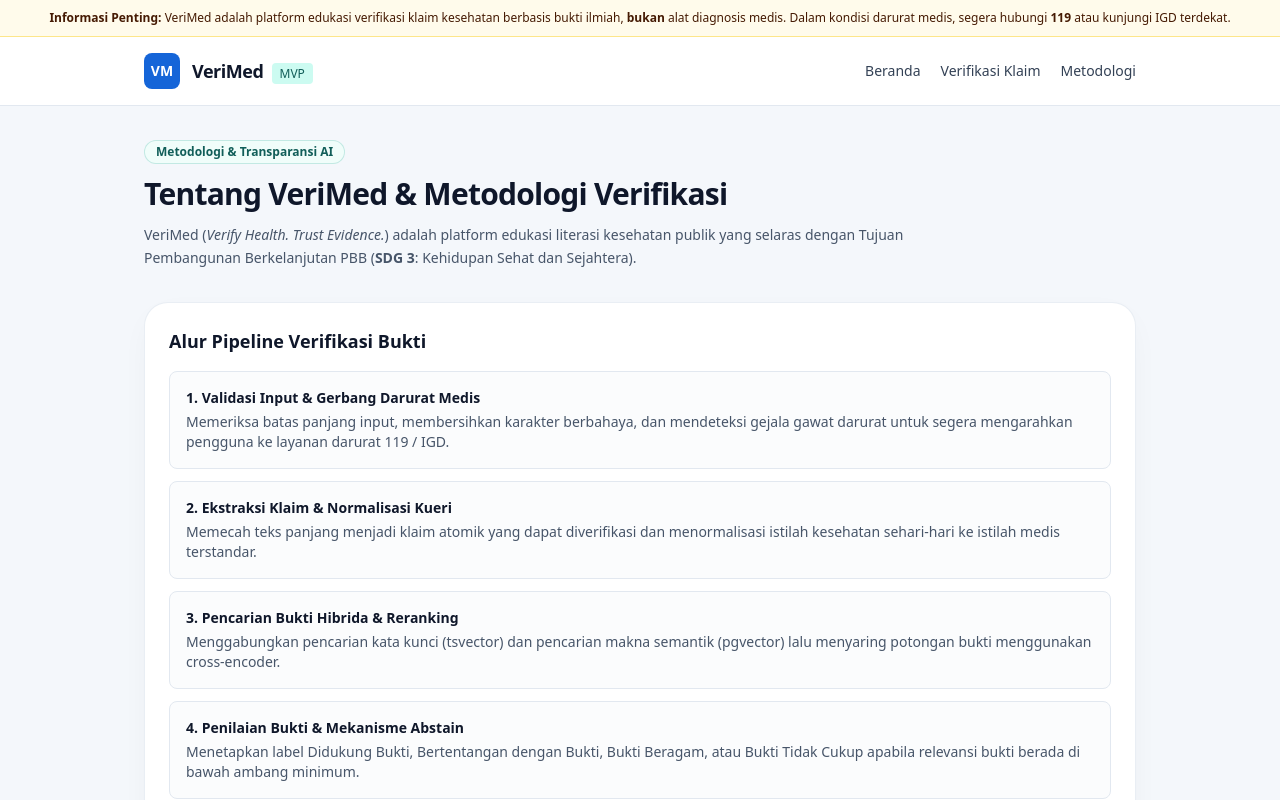
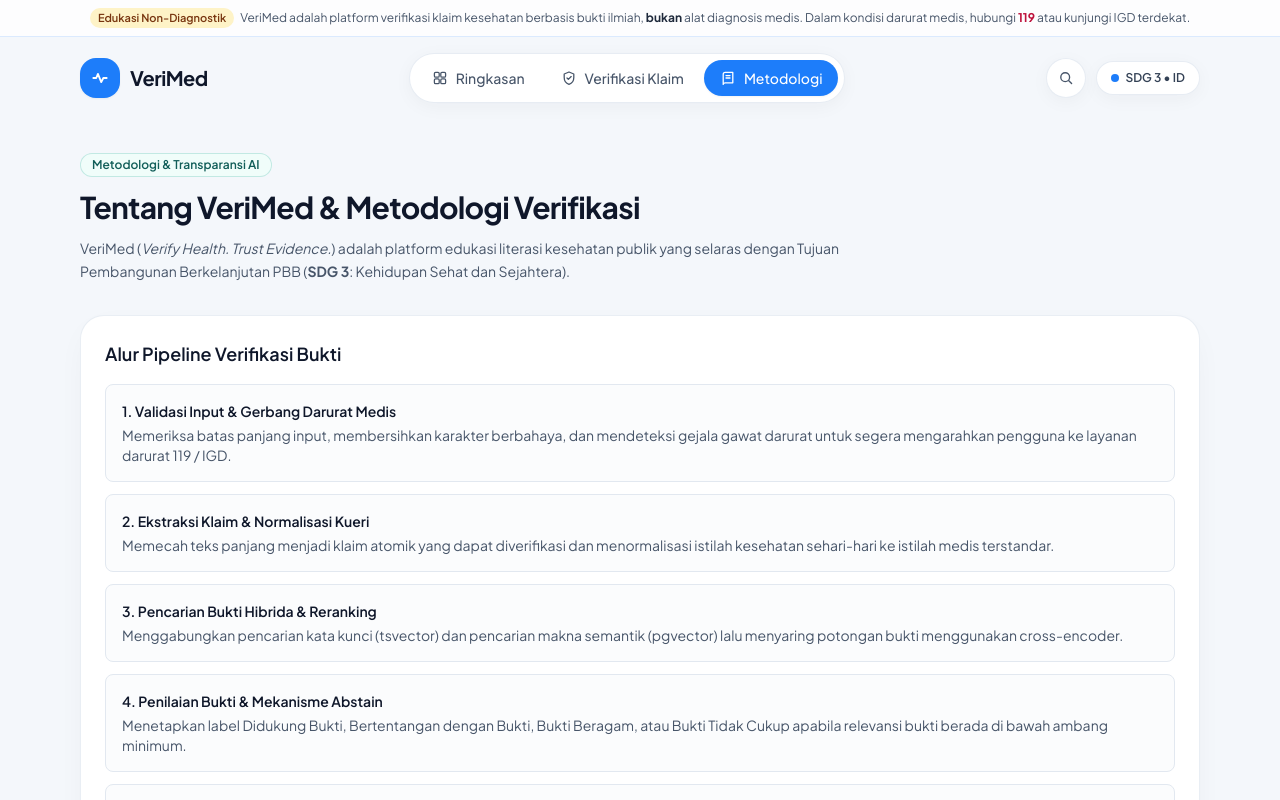
Before and after one commit to Figoalghfrii/verimed-ai, a Next.js app in the folder apps/web/: page /about in a window 1280 px wide. Shown: the top 800 px of the page. Built offline with nearby package versions, Linux system fonts and the light colour scheme.

Commit message:
feat(web): add floating pill navigation bar and clinical canvas layout

```diff
--- a/apps/web/src/app/layout.tsx
+++ b/apps/web/src/app/layout.tsx
@@ -1,9 +1,16 @@
 import type { Metadata } from "next";
-import Link from "next/link";
+import { Plus_Jakarta_Sans } from "next/font/google";
 import React from "react";
 import "./globals.css";
+import { MedicalDisclaimerBanner } from "@/components/layout/medical-disclaimer-banner";
+import { TopNavbar } from "@/components/layout/top-navbar";
 import { AppQueryProvider } from "@/components/providers/query-provider";
-import { MedicalDisclaimerBanner } from "@/components/layout/medical-disclaimer-banner";
+
+const plusJakartaSans = Plus_Jakarta_Sans({
+  subsets: ["latin"],
+  weight: ["400", "500", "600", "700"],
+  display: "swap",
+});
 
 export const metadata: Metadata = {
   title: "VeriMed — Verify Health. Trust Evidence.",
@@ -17,56 +24,20 @@ export default function RootLayout({
   children: React.ReactNode;
 }) {
   return (
-    <html lang="id">
-      <body className="min-h-screen flex flex-col">
+    <html lang="id" className={plusJakartaSans.className}>
+      <body className="min-h-screen flex flex-col bg-canvas text-slate-900">
         <MedicalDisclaimerBanner />
-        <header className="border-b border-slate-200 bg-white">
-          <div className="mx-auto flex max-w-5xl flex-wrap items-center justify-between gap-4 px-4 py-4">
-            <Link href="/" className="flex items-center gap-3">
-              <span className="inline-flex h-9 w-9 items-center justify-center rounded-lg bg-brand-700 text-sm font-bold text-white">
-                VM
-              </span>
-              <div>
-                <span className="text-lg font-bold tracking-tight text-slate-900">
-                  VeriMed
-                </span>
-                <span className="ml-2 rounded bg-teal-100 px-2 py-0.5 text-xs font-medium text-teal-800">
-                  MVP
-                </span>
-              </div>
-            </Link>
-            <nav aria-label="Navigasi Utama" className="flex items-center gap-5">
-              <Link
-                href="/"
-                className="text-sm font-medium text-slate-700 transition hover:text-brand-700"
-              >
-                Beranda
-              </Link>
-              <Link
-                href="/verify"
-                className="text-sm font-medium text-slate-700 transition hover:text-brand-700"
-              >
-                Verifikasi Klaim
-              </Link>
-              <Link
-                href="/about"
-                className="text-sm font-medium text-slate-700 transition hover:text-brand-700"
-              >
-                Metodologi
-              </Link>
-            </nav>
-          </div>
-        </header>
+        <TopNavbar />
         <AppQueryProvider>
-          <main className="mx-auto w-full max-w-5xl flex-1 px-4 py-8">
+          <main className="mx-auto w-full max-w-6xl flex-1 px-4 py-6 sm:py-8">
             {children}
           </main>
         </AppQueryProvider>
-        <footer className="border-t border-slate-200 bg-white py-6 text-center text-xs text-slate-500">
-          <div className="mx-auto max-w-5xl px-4">
-            VeriMed (verimed-ai) — Platform Edukasi Verifikasi Klaim Kesehatan
-            Berbasis Bukti. Mendukung Tujuan Pembangunan Berkelanjutan PBB (SDG
-            3: Kehidupan Sehat dan Sejahtera).
+        <footer className="border-t border-slate-200/70 bg-white/80 py-6 text-center text-xs text-slate-500">
+          <div className="mx-auto max-w-6xl px-4">
+            VeriMed (verimed-ai) — Verify Health. Trust Evidence. Mendukung
+            Tujuan Pembangunan Berkelanjutan PBB (SDG 3: Kehidupan Sehat dan
+            Sejahtera).
           </div>
         </footer>
       </body>
--- a/apps/web/src/components/layout/medical-disclaimer-banner.tsx
+++ b/apps/web/src/components/layout/medical-disclaimer-banner.tsx
@@ -5,12 +5,16 @@ export function MedicalDisclaimerBanner() {
     <div
       role="region"
       aria-label="Penafian Medis"
-      className="border-b border-amber-200 bg-amber-50 px-4 py-2.5 text-center text-xs text-amber-950"
+      className="border-b border-brand-100 bg-white/80 px-4 py-2 text-center text-xs text-slate-600"
     >
-      <strong>Informasi Penting:</strong> VeriMed adalah platform edukasi
-      verifikasi klaim kesehatan berbasis bukti ilmiah, <strong>bukan</strong>{" "}
-      alat diagnosis medis. Dalam kondisi darurat medis, segera hubungi{" "}
-      <strong>119</strong> atau kunjungi IGD terdekat.
+      <span className="mr-1.5 inline-flex items-center rounded-full bg-amber-100 px-2 py-0.5 text-[11px] font-semibold text-amber-900">
+        Edukasi Non-Diagnostik
+      </span>
+      VeriMed adalah platform verifikasi klaim kesehatan berbasis bukti ilmiah,{" "}
+      <strong className="text-slate-800">bukan</strong> alat diagnosis medis.
+      Dalam kondisi darurat medis, hubungi{" "}
+      <strong className="text-rose-700">119</strong> atau kunjungi IGD
+      terdekat.
     </div>
   );
 }
--- /dev/null
+++ b/apps/web/src/components/layout/top-navbar.tsx
@@ -0,0 +1,207 @@
+"use client";
+
+import Link from "next/link";
+import { usePathname } from "next/navigation";
+import React from "react";
+
+interface NavItem {
+  href: string;
+  label: string;
+  icon: React.ReactNode;
+}
+
+const NAV_ITEMS: NavItem[] = [
+  {
+    href: "/",
+    label: "Ringkasan",
+    icon: (
+      <svg
+        aria-hidden="true"
+        viewBox="0 0 20 20"
+        fill="none"
+        className="h-4 w-4"
+      >
+        <rect
+          x="3"
+          y="3"
+          width="6"
+          height="6"
+          rx="1.5"
+          stroke="currentColor"
+          strokeWidth="1.6"
+        />
+        <rect
+          x="11"
+          y="3"
+          width="6"
+          height="6"
+          rx="1.5"
+          stroke="currentColor"
+          strokeWidth="1.6"
+        />
+        <rect
+          x="3"
+          y="11"
+          width="6"
+          height="6"
+          rx="1.5"
+          stroke="currentColor"
+          strokeWidth="1.6"
+        />
+        <rect
+          x="11"
+          y="11"
+          width="6"
+          height="6"
+          rx="1.5"
+          stroke="currentColor"
+          strokeWidth="1.6"
+        />
+      </svg>
+    ),
+  },
+  {
+    href: "/verify",
+    label: "Verifikasi Klaim",
+    icon: (
+      <svg
+        aria-hidden="true"
+        viewBox="0 0 20 20"
+        fill="none"
+        className="h-4 w-4"
+      >
+        <path
+          d="M10 2.5L4 5v4.5c0 4.1 2.6 7.4 6 8.5 3.4-1.1 6-4.4 6-8.5V5l-6-2.5z"
+          stroke="currentColor"
+          strokeWidth="1.6"
+          strokeLinejoin="round"
+        />
+        <path
+          d="M7.5 10l1.7 1.7 3.5-3.5"
+          stroke="currentColor"
+          strokeWidth="1.6"
+          strokeLinecap="round"
+          strokeLinejoin="round"
+        />
+      </svg>
+    ),
+  },
+  {
+    href: "/about",
+    label: "Metodologi",
+    icon: (
+      <svg
+        aria-hidden="true"
+        viewBox="0 0 20 20"
+        fill="none"
+        className="h-4 w-4"
+      >
+        <path
+          d="M4 5.5A2.5 2.5 0 016.5 3H16v13H6.5A2.5 2.5 0 004 18V5.5z"
+          stroke="currentColor"
+          strokeWidth="1.6"
+          strokeLinejoin="round"
+        />
+        <path
+          d="M7.5 7h5M7.5 10h5"
+          stroke="currentColor"
+          strokeWidth="1.6"
+          strokeLinecap="round"
+        />
+      </svg>
+    ),
+  },
+];
+
+export function TopNavbar() {
+  const pathname = usePathname();
+
+  return (
+    <header className="sticky top-0 z-30 bg-canvas/85 backdrop-blur-md">
+      <div className="mx-auto flex max-w-6xl flex-wrap items-center justify-between gap-4 px-4 py-4">
+        <Link href="/" className="flex items-center gap-2.5 group">
+          <span className="inline-flex h-10 w-10 items-center justify-center rounded-2xl bg-brand-600 text-white shadow-sm transition group-hover:bg-brand-700">
+            <svg
+              aria-hidden="true"
+              viewBox="0 0 24 24"
+              fill="none"
+              className="h-5 w-5"
+            >
+              <path
+                d="M4 12h3.5l2-5 4 10 2.5-5H20"
+                stroke="currentColor"
+                strokeWidth="2.2"
+                strokeLinecap="round"
+                strokeLinejoin="round"
+              />
+            </svg>
+          </span>
+          <span className="text-xl font-bold tracking-tight text-slate-900">
+            VeriMed
+          </span>
+        </Link>
+
+        <nav
+          aria-label="Navigasi Utama"
+          className="flex flex-wrap items-center gap-1 rounded-full border border-slate-200/80 bg-white p-1.5 shadow-pill"
+        >
+          {NAV_ITEMS.map((item) => {
+            const isActive =
+              item.href === "/"
+                ? pathname === "/"
+                : pathname.startsWith(item.href);
+
+            return (
+              <Link
+                key={item.href}
+                href={item.href}
+                aria-current={isActive ? "page" : undefined}
+                className={`inline-flex items-center gap-2 rounded-full px-4 py-2 text-sm font-medium transition ${
+                  isActive
+                    ? "bg-brand-600 text-white shadow-sm"
+                    : "text-slate-600 hover:bg-slate-100/80 hover:text-slate-900"
+                }`}
+              >
+                {item.icon}
+                <span>{item.label}</span>
+              </Link>
+            );
+          })}
+        </nav>
+
+        <div className="flex items-center gap-2.5">
+          <Link
+            href="/verify"
+            aria-label="Mulai periksa klaim kesehatan"
+            className="inline-flex h-10 w-10 items-center justify-center rounded-full border border-slate-200/80 bg-white text-slate-600 shadow-pill transition hover:border-brand-200 hover:text-brand-600"
+          >
+            <svg
+              aria-hidden="true"
+              viewBox="0 0 20 20"
+              fill="none"
+              className="h-4 w-4"
+            >
+              <circle
+                cx="9"
+                cy="9"
+                r="5.5"
+                stroke="currentColor"
+                strokeWidth="1.7"
+              />
+              <path
+                d="M13.5 13.5L17 17"
+                stroke="currentColor"
+                strokeWidth="1.7"
+                strokeLinecap="round"
+              />
+            </svg>
+          </Link>
+          <span className="inline-flex items-center gap-1.5 rounded-full border border-slate-200/80 bg-white px-3.5 py-2 text-xs font-semibold text-slate-700 shadow-pill">
+            <span className="h-2 w-2 rounded-full bg-brand-600" />
+            SDG 3 • ID
+          </span>
+        </div>
+      </div>
+    </header>
+  );
+}
```
